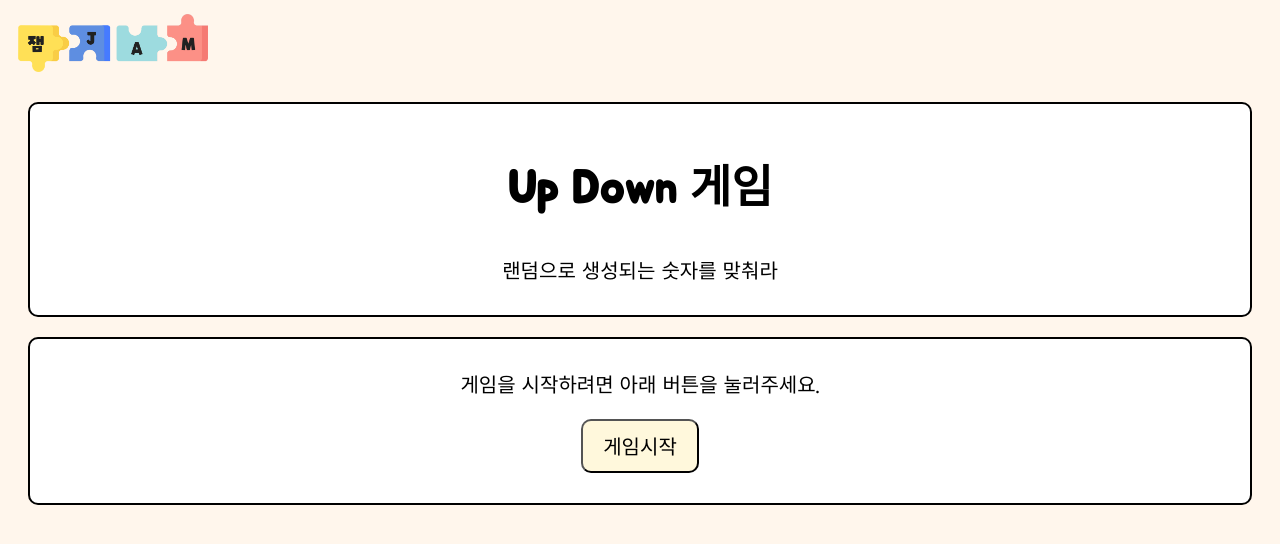
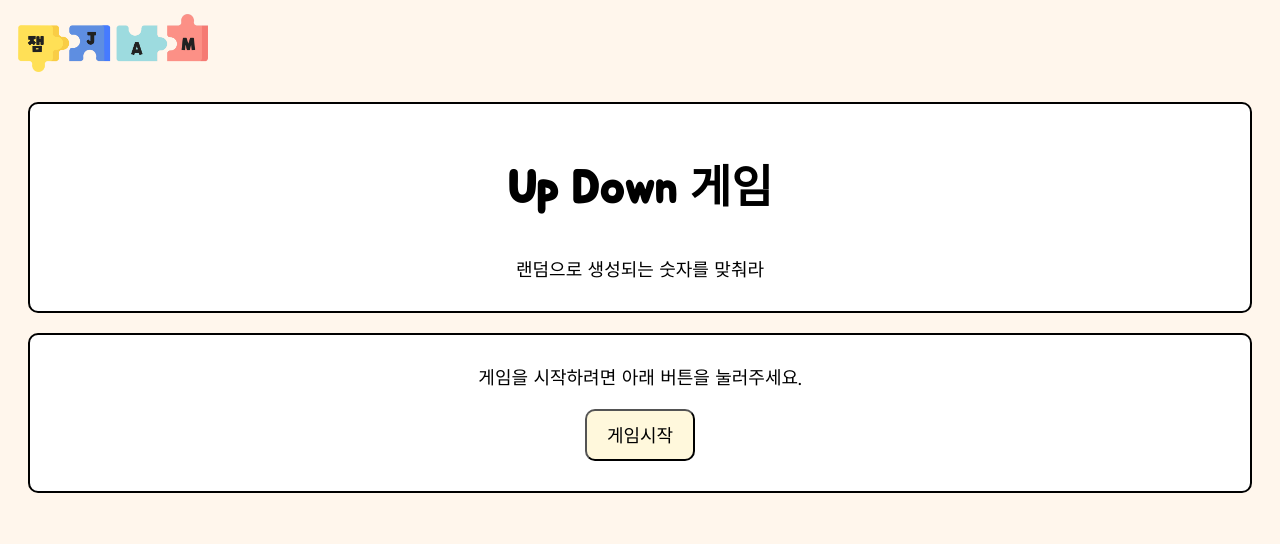
Before and after one commit to yyyujinnn/JAMJAM, a plain HTML site: page updown/updown.html in a window 1280 px wide. Drawn offline with nearby package versions, Linux system fonts and the light colour scheme.

Commit message:
fontsize

```diff
--- a/updown/updown.css
+++ b/updown/updown.css
@@ -11,18 +11,19 @@ body {background-color: #fff6ec;}
 .title {margin-top: 20px; text-align: center;
         font-family: 'Jua', sans-serif;
         border: 2px solid black; padding: 10px; border-radius: 10px;
-        font-size: 20px; background-color: white;}
+        font-size: 18px; background-color: white;}
 
 .game{
     margin-top: 20px; text-align: center;
         font-family: 'Jua', sans-serif;
         border: 2px solid black; padding: 10px; border-radius: 10px;
-        font-size: 20px; background-color: white;
+        font-size: 18px; background-color: white;
 }
+
 
 button {
         font-family: 'Jua', sans-serif;
-        font-size: 20px;
+        font-size: 18px;
         border-radius: 10px;
         background-color: #fff8dc;
         padding: 10px 20px;
```
